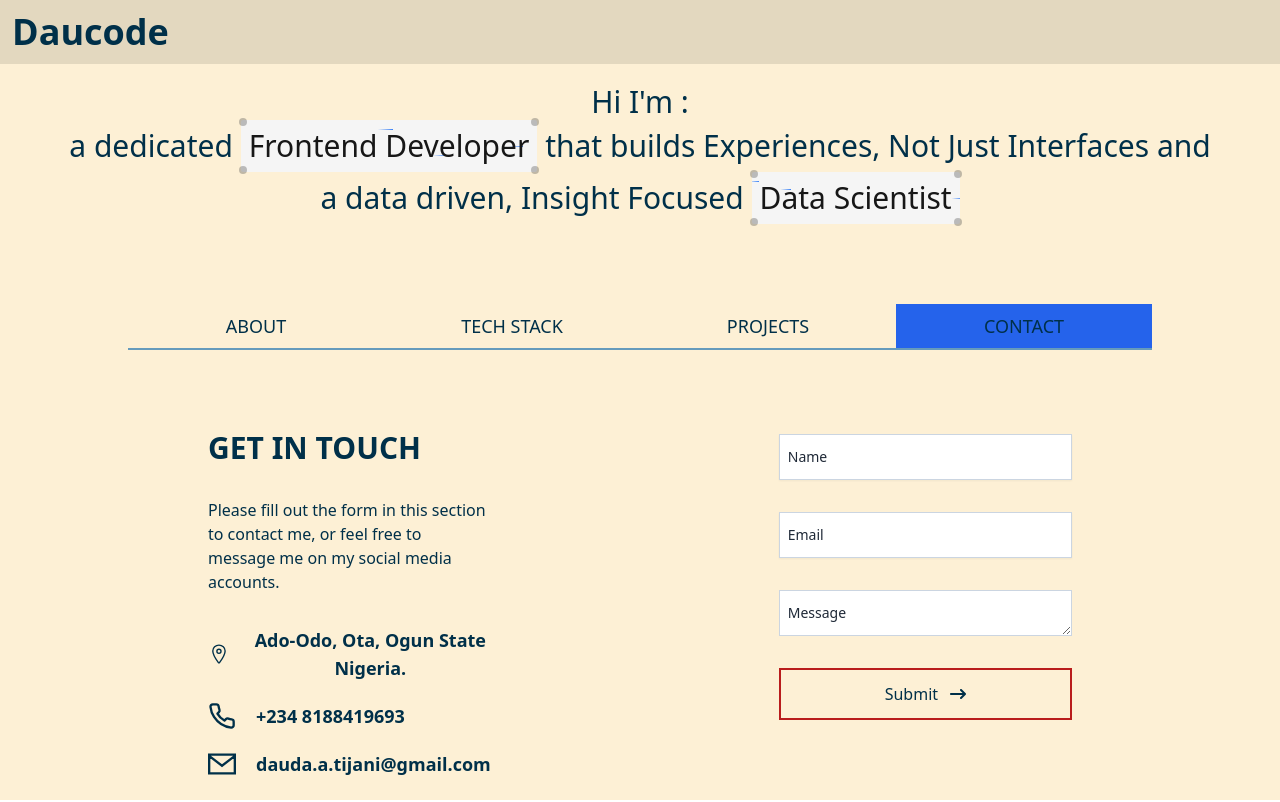
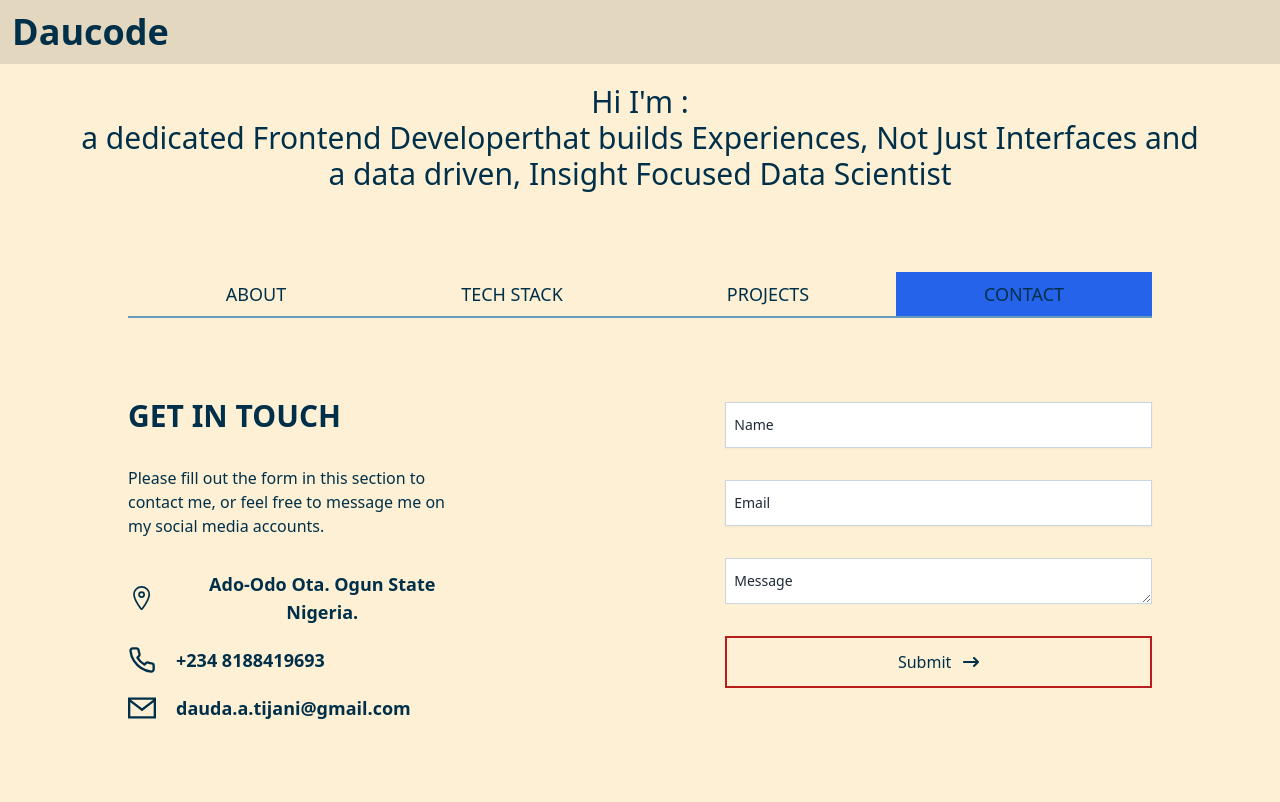
Before and after one commit to Daucko/daucode, a React (Vite) app: page /contact in a window 1280 px wide. Built offline with nearby package versions, Linux system fonts and the light colour scheme.

Commit message:
Worked on the contact section width

```diff
--- a/src/Home.jsx
+++ b/src/Home.jsx
@@ -17,11 +17,14 @@ function Home() {
         <h1>Hi I'm :</h1>
         <ul>
           <li>
-            a dedicated <Cover>Frontend Developer</Cover> that builds
-            Experiences, Not Just Interfaces and
+            {/* a dedicated <Cover>Frontend Developer</Cover> that builds */}a
+            dedicated <span className="">Frontend Developer</span>
+            that builds Experiences, Not Just Interfaces and
           </li>
           <li>
-            a data driven, Insight Focused <Cover>Data Scientist</Cover>
+            a data driven, Insight Focused{' '}
+            <span className="">Data Scientist</span>
+            {/* a data driven, Insight Focused <Cover>Data Scientist</Cover> */}
           </li>
         </ul>
       </div>
--- a/src/components/Contact.jsx
+++ b/src/components/Contact.jsx
@@ -8,7 +8,7 @@ const Contact = () => {
   const [name, setName] = useState();
   const [email, setEmail] = useState();
   return (
-    <main className="flex justify-around gap-72 px-20 pt-20">
+    <main className="flex justify-around gap-64 py-20">
       <section className="">
         <h1 className="text-left text-3xl font-extrabold">GET IN TOUCH</h1>
         <p className="my-8 text-left">
@@ -19,7 +19,7 @@ const Contact = () => {
           <div className="flex items-center gap-5">
             <IoLocationOutline className="w-7 h-7" />
             <span className="text-lg font-semibold">
-              Ado-Odo, Ota, Ogun State Nigeria.
+              Ado-Odo Ota. Ogun State Nigeria.
             </span>
           </div>
           <div className="flex items-center gap-5 my-5">
@@ -47,12 +47,12 @@ const Contact = () => {
     "
           />
         </label>
-        <label class="block">
+        <label className="block">
           <input
             placeholder="Email"
             value={email}
             type="email"
-            class="peer mt-8 block w-full px-2 py-3 bg-white border border-slate-300 text-sm shadow-sm placeholder-gray-800
+            className="peer mt-8 block w-full px-2 py-3 bg-white border border-slate-300 text-sm shadow-sm placeholder-gray-800
       focus:outline-none focus:border-sky-500 focus:ring-1 focus:ring-sky-500
       disabled:bg-slate-50 disabled:text-slate-500 disabled:border-slate-200 disabled:shadow-none"
           />
@@ -63,7 +63,7 @@ const Contact = () => {
         <textarea
           id="message"
           rows="1"
-          class="block mt-1 px-2 py-3 w-full text-sm text-gray-900 bg-white border border-slate-300 placeholder-gray-800 focus:outline-none focus:ring-sky-500 focus:ring-1 focus:border-sky-500 dark:bg-gray-700 dark:border-gray-600 dark:placeholder-gray-400 dark:text-white dark:focus:ring-sky-500 dark:focus:border-sky-500"
+          className="block mt-1 px-2 py-3 w-full text-sm text-gray-900 bg-white border border-slate-300 placeholder-gray-800 focus:outline-none focus:ring-sky-500 focus:ring-1 focus:border-sky-500 dark:bg-gray-700 dark:border-gray-600 dark:placeholder-gray-400 dark:text-white dark:focus:ring-sky-500 dark:focus:border-sky-500"
           placeholder="Message"
         ></textarea>
         <div className="flex items-center justify-center gap-3 border-2 border-red-700 p-3 mt-8 cursor-pointer">
```
